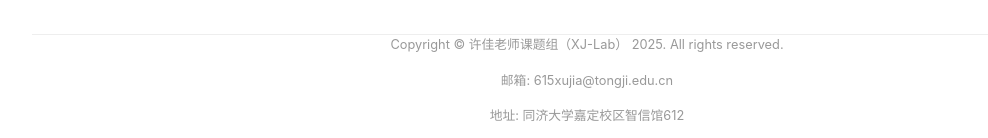
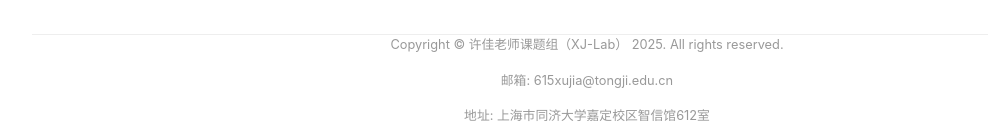
Before and after one commit to jkbb/XJ-Group.github.io, a Jekyll site: the page built from index.html, in a window 1280 px wide and 900 px high, scrolled down 1520 px. Shown: the part 759-897 px from the top of the window, without its empty margins (53-1041 px from the left). Built offline with Jekyll 4.4.1, drawn with Linux system fonts in a browser that asks for light colours.

Commit message:
精美的联系我们

```diff
--- a/_layouts/default.html
+++ b/_layouts/default.html
@@ -68,7 +68,7 @@
             <div class="footer">
                 <p>Copyright &copy; {{ site.name }} {{ "now" | date: "%Y" }}. All rights reserved.</p>
                 <p>邮箱: <a href="mailto:{{ site.email }}">{{ site.email }}</a></p>
-                <p>地址: 同济大学嘉定校区智信馆612</p>
+                <p>地址: 上海市同济大学嘉定校区智信馆612室</p>
             </div>
 
         </div> <!-- /container -->
--- a/contact.html
+++ b/contact.html
@@ -8,7 +8,8 @@
   <div style="display: flex; flex-wrap: wrap; gap: 32px;">
     <div style="flex: 2 1 300px; min-width: 260px;">
       <p style="font-size: 1.15em;">
-        <b>地址：</b>上海市嘉定区曹安公路4800号同济大学嘉定校区 智信馆6楼615室<br>
+        <b>地址：</b>上海市嘉定区曹安公路4800号同济大学嘉定校区<br>
+        <b>办公地点：</b>同济大学嘉定校区智信馆612室/609A室<br>
         <b>邮箱：</b><a href="mailto:615xujia@tongji.edu.cn">615xujia@tongji.edu.cn</a>
       </p>
 
@@ -16,7 +17,7 @@
         欢迎学术交流与合作！
       </p>
     </div>
-    <div style="flex: 3 1 600px; min-width: 480px;">
+    <div style="flex: 3 1 480px; min-width: 400px;">
       <!-- 地图 iframe，可以换成谷歌/百度 -->
       <div style="border-radius: 16px; overflow: hidden;">
         <iframe
```
